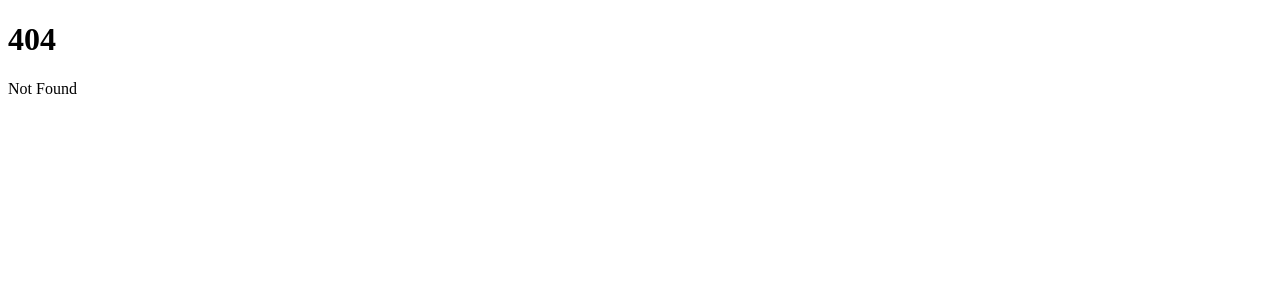
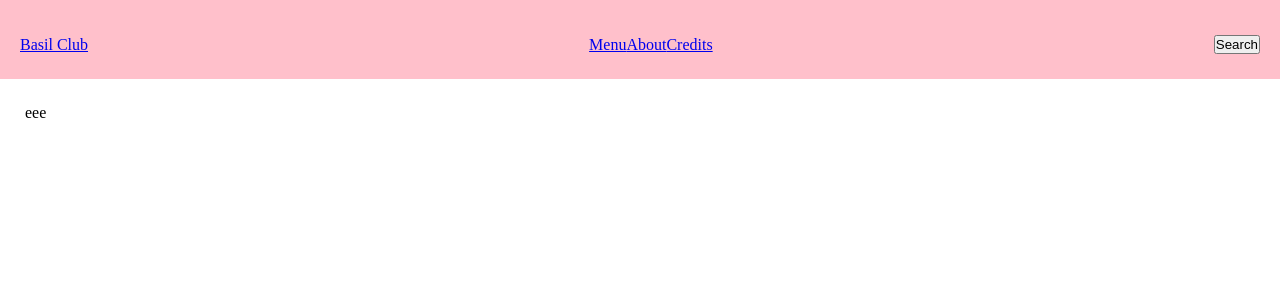
Before and after one commit to sen-trie/basil-club, a SvelteKit app: page /menu in a window 1280 px wide. Before the commit this address had no page. Shown: the top 300 px of the page. Built offline with nearby package versions, Linux system fonts and the light colour scheme.

Commit message:
Structure: Start on recipe html

```diff
--- a/src/app.css
+++ b/src/app.css
@@ -0,0 +1,12 @@
+* {
+    margin: 0;
+    padding: 0;
+    box-sizing: border-box;
+}
+
+.flexbox {
+    display: flex;
+    align-items: center;
+    flex-direction: row;
+    justify-content: space-between;
+}
--- a/src/app.html
+++ b/src/app.html
@@ -8,6 +8,14 @@
   </head>
 
   <body data-sveltekit-preload-data="hover">
-    <div style="display: contents">%sveltekit.body%</div>
+    %sveltekit.body%
   </body>
 </html>
+
+<style>
+  body, html {
+    height: 100%;
+    height: 100vh;
+  position: relative;
+  }
+</style>
--- /dev/null
+++ b/src/lib/components/Header.svelte
@@ -0,0 +1,24 @@
+<script>
+</script>
+
+<header class="flexbox">
+  <a href="/">Basil Club</a>
+  <div class="flexbox desktop-nav">
+    <a href="/menu">Menu</a>
+    <a href="/about">About</a>
+    <a href="/credits">Credits</a>
+  </div>
+  <button>Search</button>
+</header>
+
+<style>
+  header {
+    position: sticky;
+    top: 0;
+    z-index: 1000;
+    padding: 35px 20px 25px;
+    align-items: center;
+    margin: 0 auto;
+    background-color: pink;
+  }
+</style>
--- /dev/null
+++ b/src/routes/menu/+layout.svelte
@@ -0,0 +1,15 @@
+<script>
+  let { children } = $props();
+  import Header from "$lib/components/Header.svelte";
+</script>
+
+<Header />
+<div>
+  {@render children()}
+</div>
+
+<style>
+  div {
+    padding: 25px;
+  }
+</style>
--- /dev/null
+++ b/src/routes/menu/+page.svelte
@@ -0,0 +1,11 @@
+<p>eee</p>
+<br /><br /><br /><br /><br /><br /><br /><br /><br /><br /><br /><br /><br
+/><br /><br /><br /><br /><br /><br /><br /><br /><br /><br /><br /><br /><br
+/><br /><br /><br /><br /><br /><br /><br /><br /><br /><br /><br /><br /><br
+/><br /><br /><br /><br /><br /><br /><br /><br /><br /><br /><br /><br /><br
+/><br /><br /><br /><br /><br /><br /><br /><br /><br /><br /><br /><br /><br
+/><br /><br /><br /><br /><br /><br /><br /><br /><br /><br /><br /><br /><br
+/><br /><br /><br /><br /><br /><br /><br /><br /><br /><br /><br /><br /><br
+/><br /><br /><br /><br /><br /><br /><br /><br /><br /><br /><br /><br /><br
+/><br /><br /><br /><br />
+<p>eee</p>
```
